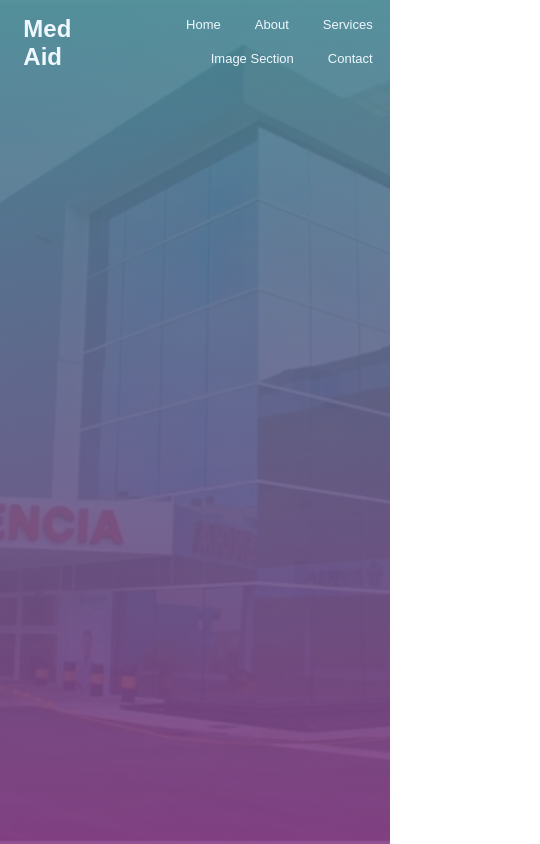
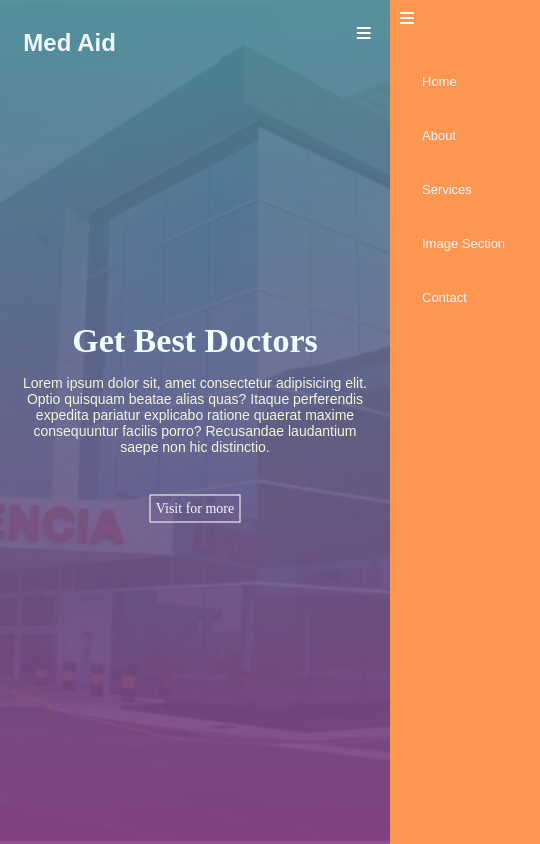
Before and after one commit to mofachhalhossain/MedAid, a plain HTML site: page index.html in a window 390 px wide. Shown: the whole page, 540 px wide, since content can reach past the window. Drawn offline with Linux system fonts and the light colour scheme.

Commit message:
home page done

```diff
--- a/index.html
+++ b/index.html
@@ -7,13 +7,17 @@
         <meta name="description" content="">
         <meta name="viewport" content="width=device-width, initial-scale=1">
         <link rel="stylesheet" href="style.css">
+        <link rel="stylesheet" href="https://cdnjs.cloudflare.com/ajax/libs/font-awesome/6.0.0-beta2/css/all.min.css"
+            integrity="sha512-YWzhKL2whUzgiheMoBFwW8CKV4qpHQAEuvilg9FAn5VJUDwKZZxkJNuGM4XkWuk94WCrrwslk8yWNGmY1EduTA=="
+            crossorigin="anonymous" referrerpolicy="no-referrer" />
 
     </head>
     <body>
         <section class="header">
             <nav>
                 <a href="index.html"><h2>Med Aid</h2></a>
-                <div class="nav-links">
+                <div class="nav-links" id="nav-links">
+                    <i class="fa-solid fa-bars" onclick="hideMenu()"></i>
                     <ul>
                         <li><a href="">Home</a></li>
                         <li><a href="">About</a></li>
@@ -22,8 +26,24 @@
                         <li><a href="">Contact</a></li>
                     </ul>
                 </div>
+                <i class="fa-solid fa-bars" onclick="showMenu()"></i>
             </nav>
+            <div class="text-box">
+                <h1>Get Best Doctors</h1>
+                <p>Lorem ipsum dolor sit, amet consectetur adipisicing elit. Optio quisquam beatae alias quas? Itaque perferendis expedita pariatur explicabo ratione quaerat maxime consequuntur facilis porro? Recusandae laudantium saepe non hic distinctio.</p>
+                <a href="" class="hero-btn">Visit for more</a>
+            </div>
+        </section>
 
-        </section>
+        <script>
+                var navLink = document.getElementById("nav-links");
+                function showMenu() {
+                    navLink.style.right = "0";
+                }
+                function hideMenu() {
+                    navLink.style.left = "-150px";
+                }
+        </script>
     </body>
+
 </html>
--- a/style.css
+++ b/style.css
@@ -54,3 +54,86 @@ nav a {
 .nav-links ul li:hover::after {
   width: 100%;
 }
+
+.text-box {
+  width: 90%;
+  color: azure;
+  position: absolute;
+  top: 50%;
+  left: 50%;
+  transform: translate(-50%, -50%);
+  text-align: center;
+}
+
+.text-box h1 {
+  font-size: 48px;
+}
+
+.text-box p {
+  font-family: Arial, Helvetica, sans-serif;
+  font-size: 19.5px;
+  margin: 15px 0 40px;
+  color: beige;
+}
+
+.hero-btn {
+  display: inline-block;
+  text-decoration: none;
+  color: aliceblue;
+  border: 1.3px solid #ffff;
+  padding: 5px;
+  font-size: 14px;
+  background: transparent;
+  position: relative;
+  cursor: pointer;
+}
+
+.hero-btn:hover {
+  border: 1px solid rgb(253, 73, 73);
+  color: tomato;
+  transition: 1.4s;
+}
+
+nav .fa-solid {
+  display: none;
+}
+
+@media (max-width: 765px) {
+  nav a {
+    margin-top: 20px;
+  }
+  .text-box {
+  }
+  .text-box h1 {
+    font-size: 34px;
+  }
+  .text-box p {
+    font-size: 14px;
+  }
+  .nav-links ul li {
+    display: block;
+    margin-top: 20px;
+  }
+  .nav-links {
+    position: absolute;
+    height: 100vh;
+    width: 150px;
+    top: 0;
+    right: -150px;
+    text-align: left;
+    z-index: 2;
+    background: rgb(253, 150, 81);
+    transition: 1s;
+  }
+  nav .fa-solid {
+    color: #ffff;
+    width: auto;
+    height: auto;
+    display: block;
+    margin: 10px;
+    cursor: pointer;
+  }
+  .nav-links ul {
+    padding: 10px;
+  }
+}
```
